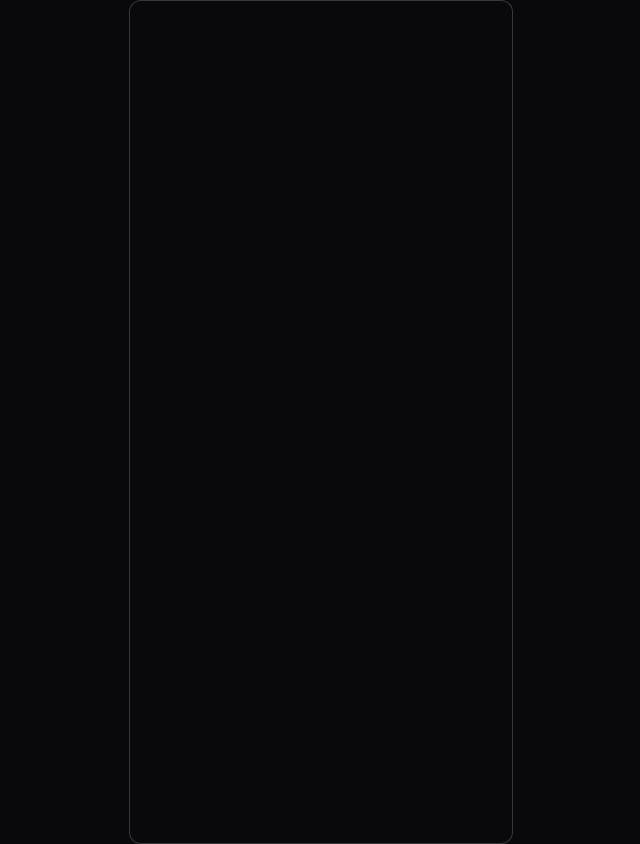
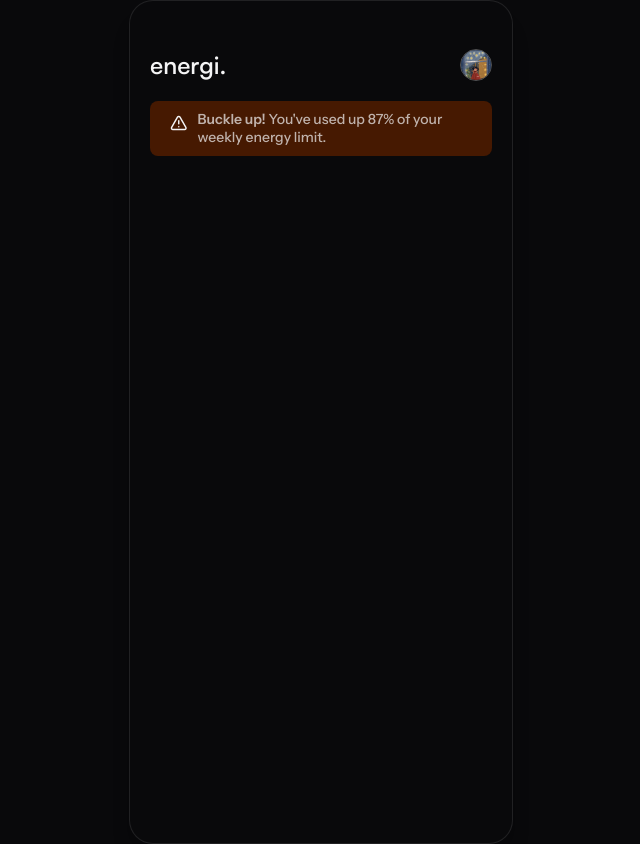
Before and after one commit to Voldemort271/energi, a Next.js app: page / in a window 1280 px wide. Shown: the whole page, without its empty margins (319-959 px from the left). Built offline with nearby package versions, Linux system fonts and the light colour scheme.

Commit message:
Alert component w/ 3 variants

```diff
--- a/app/(root)/layout.tsx
+++ b/app/(root)/layout.tsx
@@ -1,4 +1,5 @@
 import React, { ReactNode } from 'react';
+import LogoBar from '@/components/root/logo-bar';
 
 export default function MobileLayout({
 	children,
@@ -6,7 +7,8 @@ export default function MobileLayout({
 	children: ReactNode;
 }>) {
 	return (
-		<div className="sm:border-foreground/20 bg-background h-screen w-screen rounded-xl sm:h-[844px] sm:w-sm sm:border">
+		<div className="sm:border-foreground/10 bg-background h-screen w-screen rounded-3xl p-5 pt-12 shadow-xl sm:h-[844px] sm:w-sm sm:border">
+			<LogoBar />
 			{children}
 		</div>
 	);
--- a/app/(root)/page.tsx
+++ b/app/(root)/page.tsx
@@ -1,3 +1,9 @@
+import EnergyAlert from '@/components/home/energy-alert';
+
 export default function Home() {
-	return <main className=""></main>;
+	return (
+		<main className="flex flex-col gap-2.5 pt-5">
+			<EnergyAlert variant="warning" />
+		</main>
+	);
 }
--- /dev/null
+++ b/components/home/energy-alert.tsx
@@ -0,0 +1,54 @@
+import React from 'react';
+import { AlertTriangle, CircleX, PartyPopper } from 'lucide-react';
+import { cva } from 'class-variance-authority';
+
+const alertVariants = cva(
+	['font-body', 'flex gap-2.5', 'rounded-lg', 'px-5', 'py-2.5'],
+	{
+		variants: {
+			variant: {
+				warning: ['bg-amber-950'],
+				success: ['bg-emerald-950'],
+				error: ['bg-rose-950'],
+			},
+		},
+	},
+);
+
+interface Props {
+	variant: 'warning' | 'success' | 'error';
+}
+
+const EnergyAlert = ({ variant }: Props) => {
+	return (
+		<div className={alertVariants({ variant })}>
+			{variant === 'warning' ? (
+				<>
+					<AlertTriangle />
+					<span className="text-sm leading-tight font-medium text-zinc-100/70">
+						<span className="font-semibold">Buckle up!</span> You&apos;ve used
+						up 87% of your weekly energy limit.
+					</span>
+				</>
+			) : variant === 'success' ? (
+				<>
+					<PartyPopper />
+					<span className="text-sm leading-tight font-medium text-zinc-100/70">
+						<span className="font-semibold">Keep it up!</span> You&apos;ve used
+						only 13% of your weekly energy limit.
+					</span>
+				</>
+			) : (
+				<>
+					<CircleX />
+					<span className="text-sm leading-tight font-medium text-zinc-100/70">
+						<span className="font-semibold">Oh no!</span> You&apos;ve used up
+						124% of your weekly energy limit.
+					</span>
+				</>
+			)}
+		</div>
+	);
+};
+
+export default EnergyAlert;
--- /dev/null
+++ b/components/root/logo-bar.tsx
@@ -0,0 +1,20 @@
+import React from 'react';
+import ProfileImg from '@/public/images/profile-image.png';
+import Image from 'next/image';
+
+const LogoBar = () => {
+	return (
+		<div className="flex items-center justify-between">
+			<div className="font-title text-2xl font-semibold">energi.</div>
+			<div className="border-foreground/30 h-8 w-8 overflow-clip rounded-full border">
+				<Image
+					src={ProfileImg}
+					alt={'Profile image'}
+					className="h-full w-full object-cover"
+				/>
+			</div>
+		</div>
+	);
+};
+
+export default LogoBar;
--- a/package.json
+++ b/package.json
@@ -11,8 +11,10 @@
 		"format:check": "prettier --check ."
 	},
 	"dependencies": {
+		"class-variance-authority": "^0.7.1",
 		"clsx": "^2.1.1",
 		"gsap": "^3.14.2",
+		"lucide-react": "^0.562.0",
 		"motion": "^12.23.26",
 		"next": "16.0.10",
 		"prettier-plugin-tailwindcss": "^0.7.2",
```
Also changed, not shown: public/images/profile-image.png (added), 1 other file (tests, documents, lock files or other folders).
